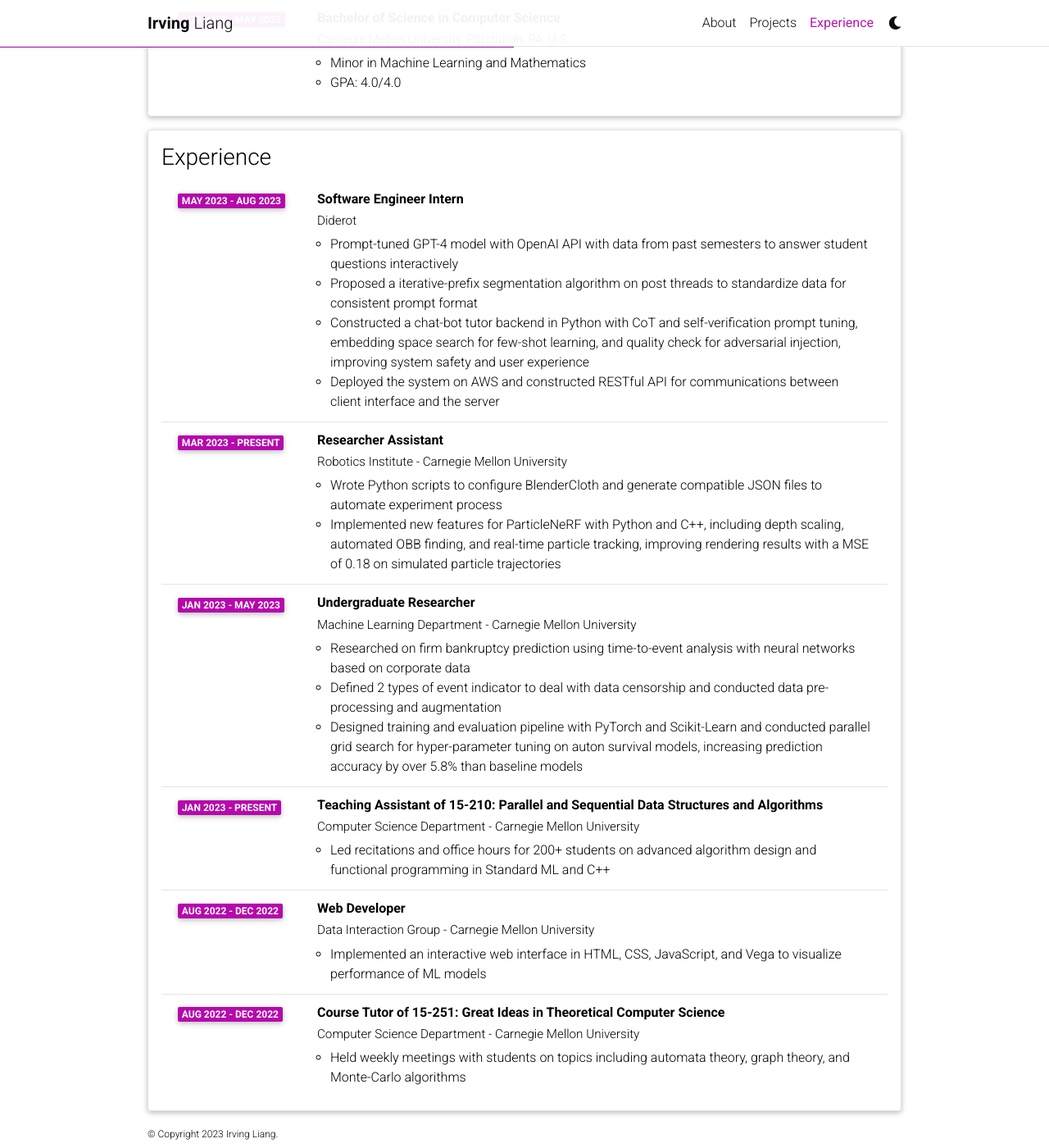
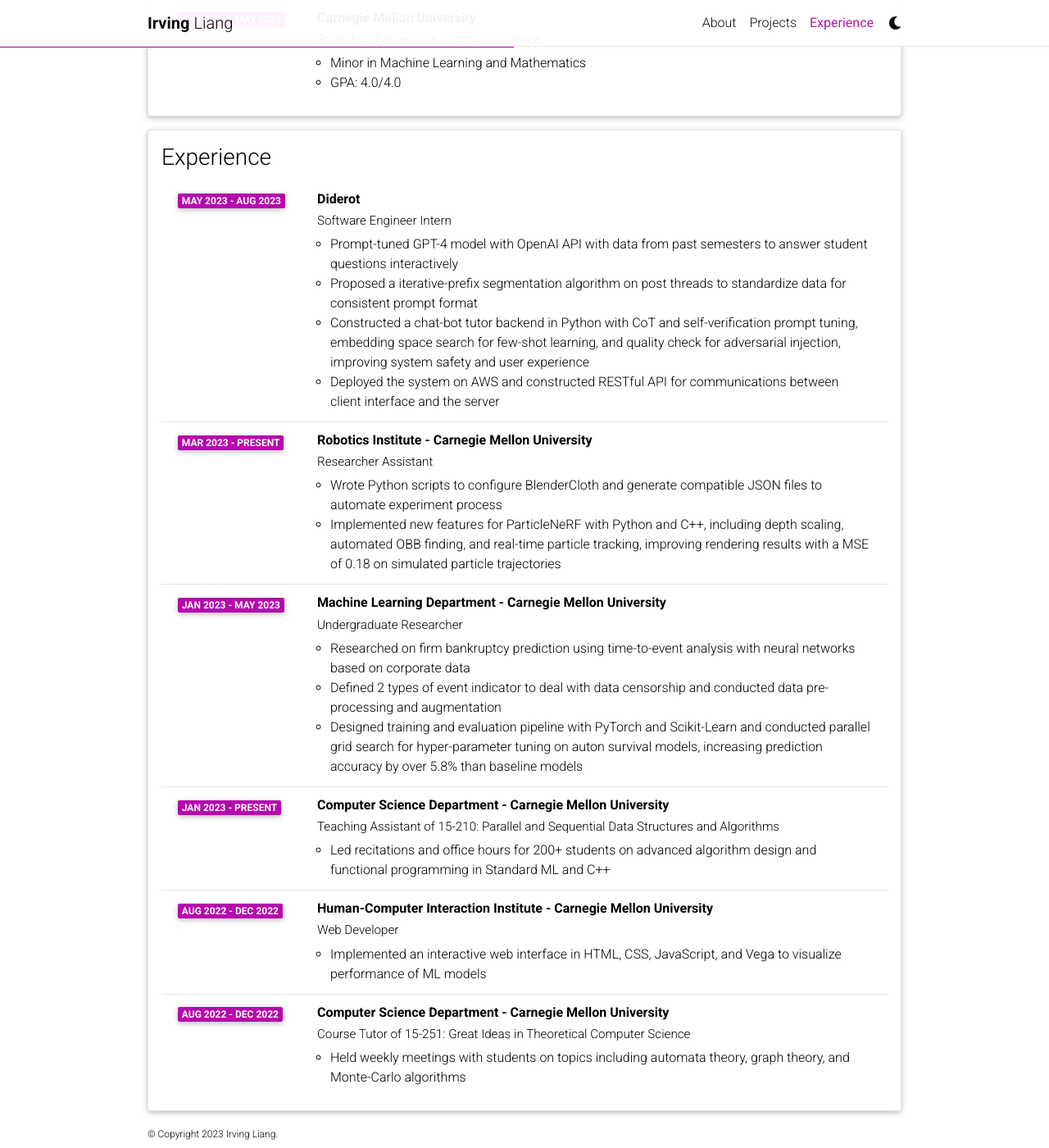
Before and after one commit to Runzhe-Liang/irving-liang.github.io, a Jekyll site: the page built from _pages/cv.md, in a window 1280 px wide and 1400 px high, scrolled down 248 px. Shown: the whole window at 82% size. Built offline with Jekyll 4.4.1, drawn with Linux system fonts in a browser that asks for light colours; comment, search, counter and statistics services are not loaded; a style sheet for code colours, icons or effects is not loaded.

Commit message:
updated cv

```diff
--- a/_data/cv.yml
+++ b/_data/cv.yml
@@ -1,8 +1,8 @@
 - title: Education
   type: time_table
   contents:
-    - title: Bachelor of Science in Computer Science
-      institution: Carnegie Mellon University, Pittsburgh, PA, U.S.
+    - title: Carnegie Mellon University
+      institution: Bachelor of Science in Computer Science
       year: Aug 2021 - May 2025
       description:
         - Minor in Machine Learning and Mathematics
@@ -11,40 +11,39 @@
 - title: Experience
   type: time_table
   contents:
-    - title: "Software Engineer Intern"
-      institution: Diderot
+    - title: "Diderot"
+      institution: Software Engineer Intern
       year: May 2023 - Aug 2023
       description:
         - Prompt-tuned GPT-4 model with OpenAI API with data from past semesters to answer student questions interactively
         - Proposed a iterative-prefix segmentation algorithm on post threads to standardize data for consistent prompt format
         - Constructed a chat-bot tutor backend in Python with CoT and self-verification prompt tuning, embedding space search for few-shot learning, and quality check for adversarial injection, improving system safety and user experience
         - Deployed the system on AWS and constructed RESTful API for communications between client interface and the server
-    - title: "Researcher Assistant"
-      institution: Robotics Institute - Carnegie Mellon University
+    - title: "Robotics Institute - Carnegie Mellon University"
+      institution: Researcher Assistant
       year: Mar 2023 - Present
       description:
         - Wrote Python scripts to configure BlenderCloth and generate compatible JSON files to automate experiment process
         - Implemented new features for ParticleNeRF with Python and C++, including depth scaling, automated OBB finding, and real-time particle tracking, improving rendering results with a MSE of 0.18 on simulated particle trajectories
-    - title: "Undergraduate Researcher"
-      institution: Machine Learning Department - Carnegie Mellon University
+    - title: "Machine Learning Department - Carnegie Mellon University"
+      institution: Undergraduate Researcher
       year: Jan 2023 - May 2023
       description:
         - Researched on firm bankruptcy prediction using time-to-event analysis with neural networks based on corporate data
         - Defined 2 types of event indicator to deal with data censorship and conducted data pre-processing and augmentation
         - Designed training and evaluation pipeline with PyTorch and Scikit-Learn and conducted parallel grid search for hyper-parameter tuning on auton survival models, increasing prediction accuracy by over 5.8% than baseline models
-    - title: "Teaching Assistant of 15-210: Parallel and Sequential Data Structures and
-    Algorithms"
-      institution: Computer Science Department - Carnegie Mellon University
+    - title: "Computer Science Department - Carnegie Mellon University"
+      institution: "Teaching Assistant of 15-210: Parallel and Sequential Data Structures and Algorithms"
       year: Jan 2023 - Present
       description:
         - Led recitations and office hours for 200+ students on advanced algorithm design and functional programming in Standard ML and C++
-    - title: Web Developer
-      institution: Data Interaction Group - Carnegie Mellon University
+    - title: Human-Computer Interaction Institute - Carnegie Mellon University
+      institution: Web Developer
       year: Aug 2022 - Dec 2022
       description:
         - Implemented an interactive web interface in HTML, CSS, JavaScript, and Vega to visualize performance of ML models
-    - title: "Course Tutor of 15-251: Great Ideas in Theoretical Computer Science"
-      institution: Computer Science Department - Carnegie Mellon University
+    - title: "Computer Science Department - Carnegie Mellon University"
+      institution: "Course Tutor of 15-251: Great Ideas in Theoretical Computer Science"
       year: Aug 2022 - Dec 2022
       description:
         - Held weekly meetings with students on topics including automata theory, graph theory, and Monte-Carlo algorithms
```
